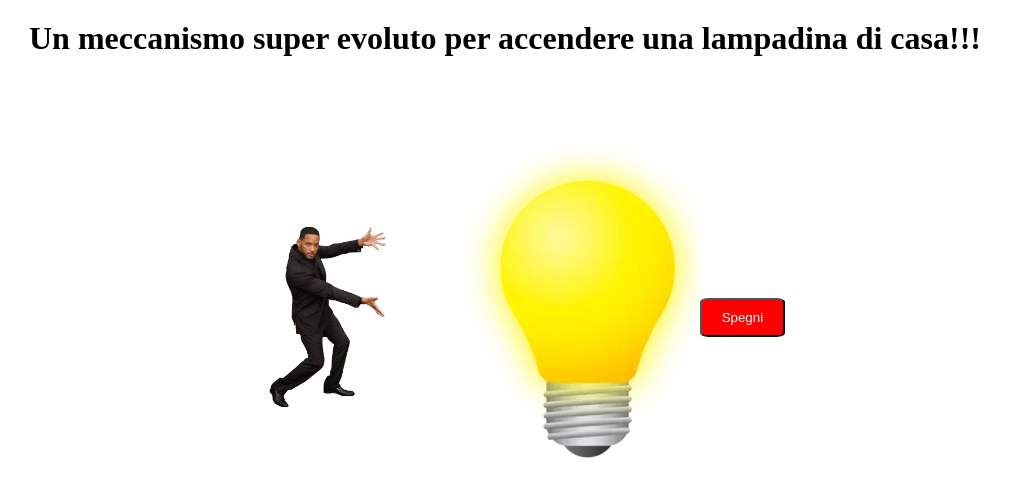
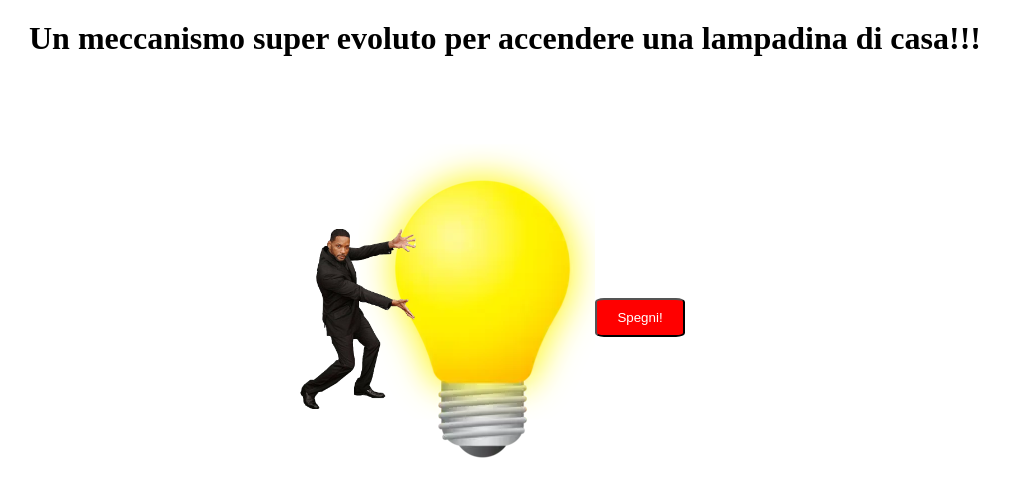
Before and after one commit to Tamburini-Christofer/js-dom-1, a plain HTML site: page index.html in a window 1280 px wide. Both pictures are taken after a click on the button "Accendi". Shown: the whole page, without its empty margins (135-1144 px from the left). Drawn offline with Linux system fonts and the light colour scheme.

Commit message:
Esercizio completato con Will Smith

```diff
--- a/javascript.js
+++ b/javascript.js
@@ -26,7 +26,7 @@ function OnOff () {
 //Will Smith apparrirà con il meme grazie al Block
         WillSmith.style.display = "block";
 //Il testo del bottone verrà sovrascritto
-        bottone.textContent = "Spegni";
+        bottone.textContent = "Spegni!";
 //Il Background del bottone diventerà rosso
         bottone.style.backgroundColor = ("red");
 //La funzione porterà la lampadina allo stato di false
--- a/main.css
+++ b/main.css
@@ -1,10 +1,18 @@
+/*Generali*/
 *{
     margin: 0;
     padding: 0;
     box-sizing: border-box;
 }
 
+h1{
+    margin-top: 20px;
+    text-align: center;
+}
+
+/*Contenitore*/
 .contenitore{
+    position: relative;
     display: flex;
     align-items: center;
     justify-content: center;
@@ -13,11 +21,7 @@
     margin: 10vh auto;
 }
 
-h1{
-    margin-top: 20px;
-    text-align: center;
-}
-
+/*Immagini*/
 img{
     max-width: 100%;
 }
@@ -26,11 +30,17 @@ img:first-child{
     max-width: 20%;
 }
 
+/*Stato iniziale*/
 #willsmith,
 #accesa{
     display: none;
 }
+#willsmith{
+    position: absolute;
+    transform: translate(-147px, 2px);
+}
 
+/*Bottone*/
 #bottone{
     cursor: pointer;
     padding: 10px 20px;
```
Also changed, not shown: img/Screenshot 2025-09-04 142707.png (added).
